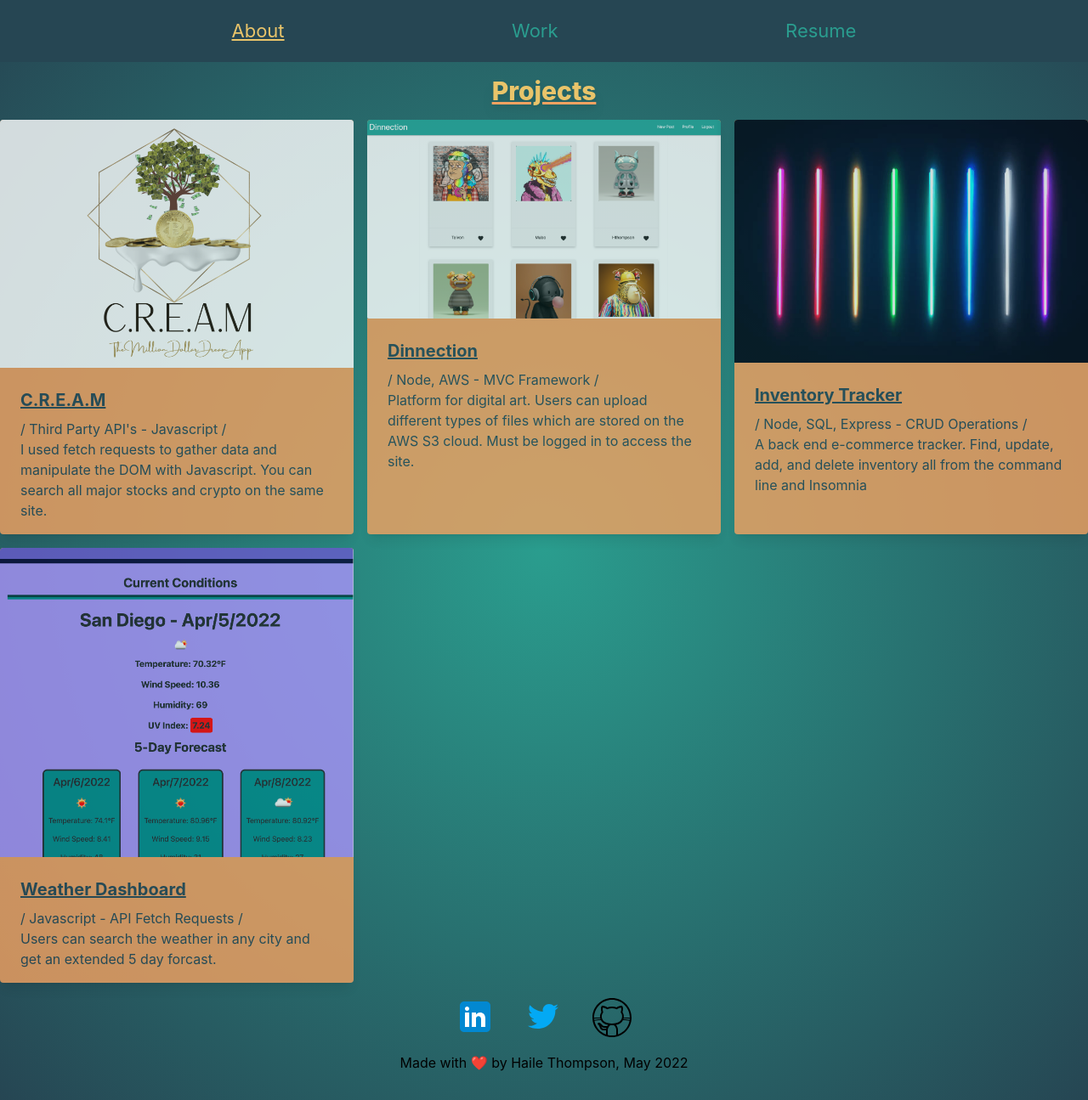
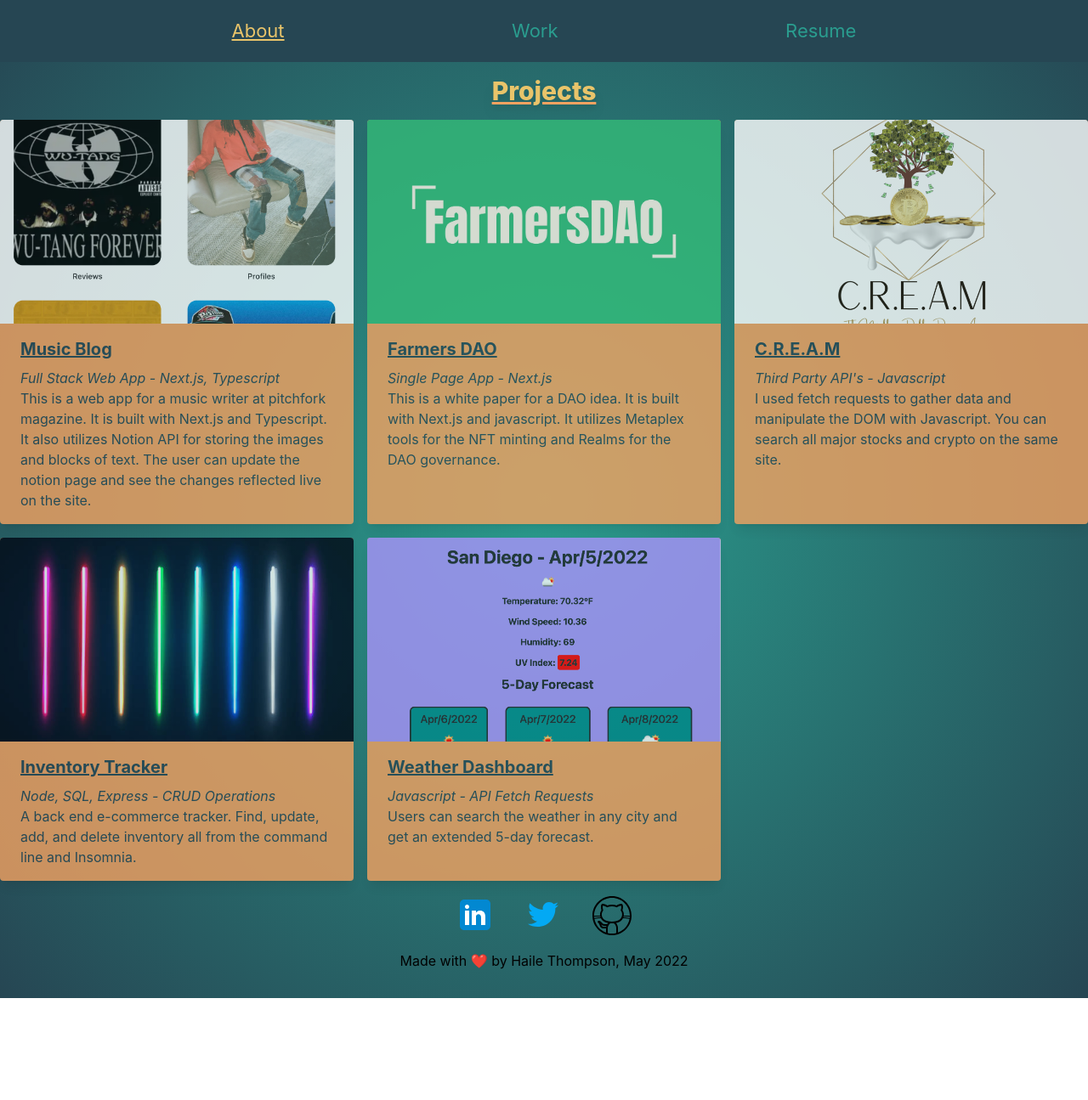
Before and after one commit to hthomp15/haile_portfolio_2.0, a React (Create React App) app: page /haile_portfolio_2.0/work in a window 1280 px wide. Shown: the whole page at 85% size. After the commit the page ends 1175 px from the top, so only its background shows below. Built offline with nearby package versions, Linux system fonts and the light colour scheme.

Commit message:
update work section

```diff
--- a/src/pages/Work/index.js
+++ b/src/pages/Work/index.js
@@ -1,114 +1,157 @@
 import React from "react";
-// import photo from "../../assets/images/work/cream-logo.png"
 
 function Work() {
-    // const projects = [
-    //     {
-    //         name: "C.R.E.A.M",
-    //         code: "Javascript - API Fetch Requests",
-    //         description: "Stock and Crypto Tracker",
-    //         link: "https://genehackerman.github.io/MillionDollarDream/",
-    //         photo: "../../assets/images/work/cream-logo.png",
-
-    //     },
-    //     {
-    //         name: "Dinnection",
-    //         code: "Node.js - MVC Framework",
-    //         description: "Digital Art Social Media - MVC Frampwork",
-    //         link: "https://nameless-harbor-84311.herokuapp.com/",
-    //         photo: "../../assets/images/work/dinnection_home.png"
-    //     },
-    //     {
-    //         name: "Inventory Tracker",
-    //         code: "Node/SQL/Express - CRUD Operations",
-    //         description: "A back end e-commerce tracker",
-    //         link: "https://github.com/hthomp15/inventory-tracker",
-    //         photo: "../../assets/images/work/istockphoto-led.jpeg"
-    //     },
-    //     {
-    //         name: "Weather Dashboard",
-    //         description: "Search the forcast in any city",
-    //         code: "Javascript - API Fetch Requests",
-    //         link: "https://hthomp15.github.io/weather-request",
-    //         photo: "../../assets/images/work/Screen-shot-weather.png"
-    //     },
-    //     {
-    //         name: "Run Buddy",
-    //         description: "Front end site for running",
-    //         code: "HTMl/CSS",
-    //         link: "https://hthomp15.github.io/run-buddy",
-    //         photo: "../../assets/images/work/Screen Shot 2021-12-30 at 8.00.16 PM.png"
-    //     },
-    //     {
-    //         name: "TBD",
-    //         description: "TBD",
-    //         code: "TBD",
-    //         link: "",
-    //         photo: "../../assets/images/work/IMG_2906.jpg"
-    //     },
-
-    // ];
-
   return (
     <div className="container m-auto">
-        <h2 className="text-3xl text-yellow drop-shadow-lg underline decoration-orange font-extrabold text-center m-2 p-2 ">Projects</h2>
-        <section className='grid lg:grid-cols-3 md:grid-cols-2 grid-cols-1 gap-4 projects-container' id='work'>
+      <h2 className="text-3xl text-yellow drop-shadow-lg underline decoration-orange font-extrabold text-center m-2 p-2 ">
+        Projects
+      </h2>
+      <section
+        className="grid lg:grid-cols-3 md:grid-cols-2 grid-cols-1 gap-4 projects-container"
+        id="work"
+      >
         <article className="bg-orange opacity-80 rounded overflow-hidden shadow-lg">
-                <a href="https://genehackerman.github.io/MillionDollarDream/" target="_blank" rel="noopener noreferrer">
-                    <img className="h-100 mb-2" src={require("../../assets/images/work/cream-logo.png")} alt="C.R.E.A.M" />
+          <a
+            href="https://al-pierre-personal-site.vercel.app"
+            target="_blank"
+            rel="noopener noreferrer"
+          >
+            {/* Added 'w-full' to make the image take up full width, fixed height and 'object-cover' to maintain aspect ratio */}
+            <div className="w-full h-60 overflow-hidden">
+              <img
+                className="w-full h-full object-cover"
+                src={require("../../assets/images/work/writers-blog.png")}
+                alt="Blog Page"
+              />
+            </div>
             <div className="project-info px-6 py-4">
-                        <h3 className="underline font-bold text-green text-xl mb-2" >C.R.E.A.M</h3>
-                        <span className=" text-green">/ Third Party API's - Javascript /</span>
-                        <p className="text-green">I used fetch requests to gather data and manipulate the DOM with Javascript. You can search all major stocks and crypto on the same site.</p>
-                    </div>
-                </a>
-            </article>
-            <article className="bg-orange opacity-80 rounded overflow-hidden shadow-lg">
-                <a href="https://nameless-harbor-84311.herokuapp.com/" target="_blank" rel="noopener noreferrer">
-                    <img className="h-100 mb-2" src={require("../../assets/images/work/dinnection_home.png")} alt="Dinnection" />
-                    <div className="project-info px-6 py-4">
-                        <h3 className="underline font-bold text-green text-xl mb-2">Dinnection</h3>
-                        <span className=" text-green">/ Node, AWS - MVC Framework /</span>
-                        <p className="text-green">Platform for digital art. Users can upload different types of files which are stored on the AWS S3 cloud. Must be logged in to access the site.</p>
-                    </div>
-                </a>
-            </article>
-            <article className="bg-orange opacity-80 rounded overflow-hidden shadow-lg">
-                <a href="https://github.com/hthomp15/inventory-tracker" target="_blank" rel="noopener noreferrer">
-                    <img className="h-100 mb-2" src={require("../../assets/images/work/istockphoto-led.jpeg")} alt="Inventory Tracker" />
-                    <div className="project-info px-6 py-4">
-                        <h3 className="underline font-bold text-green text-xl mb-2">Inventory Tracker</h3>
-                        <span className=" text-green">/ Node, SQL, Express - CRUD Operations /</span>
-                        <p className="text-green">A back end e-commerce tracker. Find, update, add, and delete inventory all from the command line and Insomnia</p>
-                    </div>
-                </a>
-            </article>
-            <article className="bg-orange opacity-80 rounded overflow-hidden shadow-lg">
-                <a href="https://hthomp15.github.io/weather-request" target="_blank" rel="noopener noreferrer">
-                    <img className="h-100 mb-2" src={require("../../assets/images/work/Screen-shot-weather.png")} alt="Weather Dashboard" />
-                    <div className="project-info px-6 py-4">
-                        <h3 className="underline font-bold text-green text-xl mb-2">Weather Dashboard</h3>
-                        <span className=" text-green">/ Javascript - API Fetch Requests /</span>
-                        <p className="text-green">Users can search the weather in any city and get an extended 5 day forcast.</p>
+              <h3 className="underline font-bold text-green text-xl mb-2">
+                Music Blog
+              </h3>
+              <span className=" text-green italic">
+                Full Stack Web App - Next.js, Typescript
+              </span>
+              <p className="text-green">
+                This is a web app for a music writer at pitchfork magazine. It
+                is built with Next.js and Typescript. It also utilizes Notion
+                API for storing the images and blocks of text. The user can
+                update the notion page and see the changes reflected live on the
+                site.
+              </p>
             </div>
           </a>
         </article>
 
-            {/* Projects map operation, not mapping image. Everything else maps correctly.
-            project.photo error says module not found. However, hardcoding the same link works  */}
-            {/* {projects.map((project) => {
-                    return(
-                        <article className="project" key={project.name}>
-                            <a href={project.link} target="_blank" rel="noopener noreferrer">
-                                <img src={require(project.photo)} alt={project.name}/>
-                                <div className="project-info">
-                                    <h3>{project.name}</h3>
-                                    <p>{project.description}</p>
+        <article className="bg-orange opacity-80 rounded overflow-hidden shadow-lg">
+          <a
+            href="https://farmers-dao.vercel.app"
+            target="_blank"
+            rel="noopener noreferrer"
+          >
+            <div className="w-full h-60 overflow-hidden">
+              <img
+                className="w-full h-full object-cover"
+                src={require("../../assets/images/work/FarmersDAO.jpg")}
+                alt="Logo"
+              />
+            </div>
+            <div className="project-info px-6 py-4">
+              <h3 className="underline font-bold text-green text-xl mb-2">
+                Farmers DAO
+              </h3>
+              <span className=" text-green italic">Single Page App - Next.js</span>
+              <p className="text-green">
+                This is a white paper for a DAO idea. It is built with Next.js
+                and javascript. It utilizes Metaplex tools for the NFT minting
+                and Realms for the DAO governance.
+              </p>
             </div>
           </a>
         </article>
-                    )
-                })} */}
+
+        <article className="bg-orange opacity-80 rounded overflow-hidden shadow-lg">
+          <a
+            href="https://genehackerman.github.io/MillionDollarDream/"
+            target="_blank"
+            rel="noopener noreferrer"
+          >
+            <div className="w-full h-60 overflow-hidden">
+              <img
+                className="w-full h-full object-cover"
+                src={require("../../assets/images/work/cream-logo.png")}
+                alt="C.R.E.A.M"
+              />
+            </div>
+            <div className="project-info px-6 py-4">
+              <h3 className="underline font-bold text-green text-xl mb-2">
+                C.R.E.A.M
+              </h3>
+              <span className=" text-green italic">
+                Third Party API's - Javascript
+              </span>
+              <p className="text-green">
+                I used fetch requests to gather data and manipulate the DOM with
+                Javascript. You can search all major stocks and crypto on the
+                same site.
+              </p>
+            </div>
+          </a>
+        </article>
+
+        <article className="bg-orange opacity-80 rounded overflow-hidden shadow-lg">
+          <a
+            href="https://github.com/hthomp15/inventory-tracker"
+            target="_blank"
+            rel="noopener noreferrer"
+          >
+            <div className="w-full h-60 overflow-hidden">
+              <img
+                className="w-full h-full object-cover"
+                src={require("../../assets/images/work/istockphoto-led.jpeg")}
+                alt="Inventory Tracker"
+              />
+            </div>
+            <div className="project-info px-6 py-4">
+              <h3 className="underline font-bold text-green text-xl mb-2">
+                Inventory Tracker
+              </h3>
+              <span className=" text-green italic">
+                Node, SQL, Express - CRUD Operations
+              </span>
+              <p className="text-green">
+                A back end e-commerce tracker. Find, update, add, and delete
+                inventory all from the command line and Insomnia.
+              </p>
+            </div>
+          </a>
+        </article>
+
+        <article className="bg-orange opacity-80 rounded overflow-hidden shadow-lg">
+          <a
+            href="https://hthomp15.github.io/weather-request"
+            target="_blank"
+            rel="noopener noreferrer"
+          >
+            <div className="w-full h-60 overflow-hidden">
+              <img
+                className="w-full h-full object-cover"
+                src={require("../../assets/images/work/Screen-shot-weather.png")}
+                alt="Weather Dashboard"
+              />
+            </div>
+            <div className="project-info px-6 py-4">
+              <h3 className="underline font-bold text-green text-xl mb-2">
+                Weather Dashboard
+              </h3>
+              <span className="text-green italic">Javascript - API Fetch Requests</span>
+
+              <p className="text-green">
+                Users can search the weather in any city and get an extended
+                5-day forecast.
+              </p>
+            </div>
+          </a>
+        </article>
       </section>
     </div>
   );
```
Also changed, not shown: src/assets/images/work/FarmersDAO.jpg (added), src/assets/images/work/writers-blog.png (added). Lines whose indentation alone changed are shown as unchanged.
